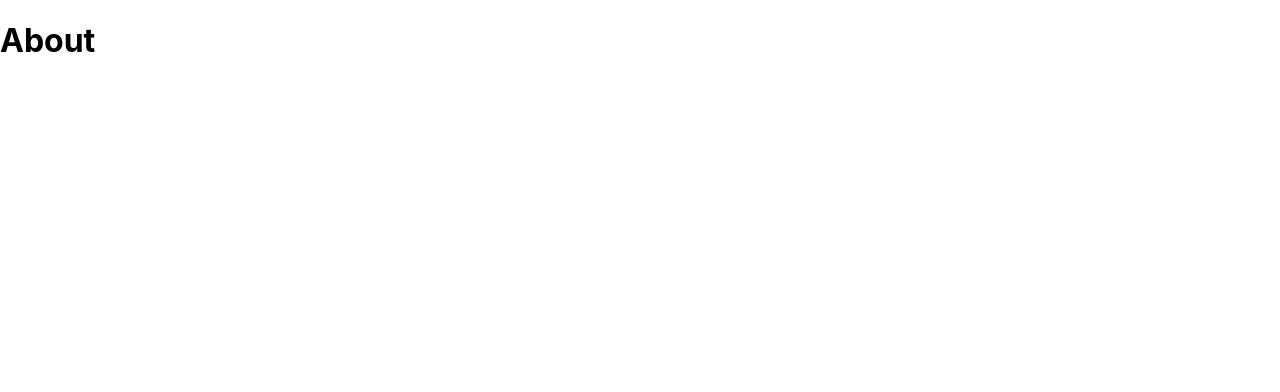
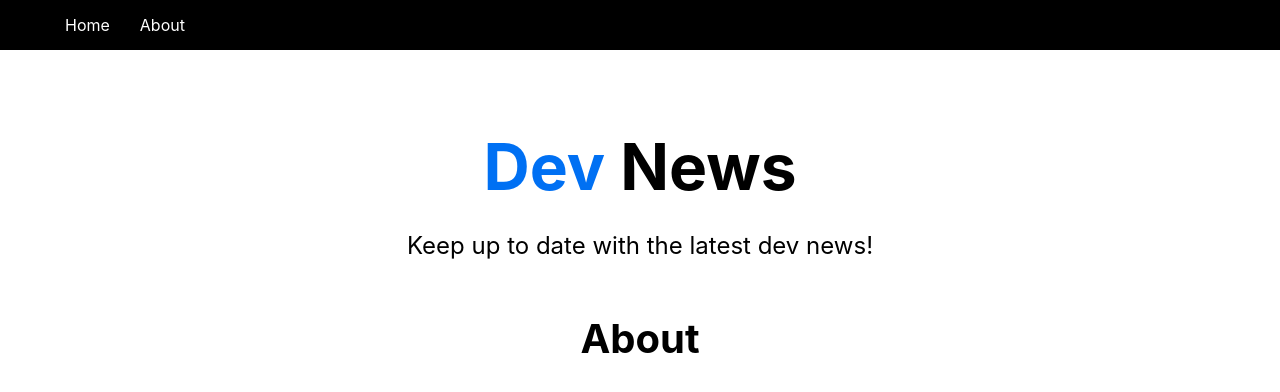
Before and after one commit to rafael-lua/next-crash-course, a Next.js app: page /about in a window 1280 px wide. Shown: the top 392 px of the page. Built offline with nearby package versions, Linux system fonts and the light colour scheme.

Commit message:
Added header, nav and layout components (+minor changes)

```diff
--- /dev/null
+++ b/components/Header.js
@@ -0,0 +1,12 @@
+import headerStyles from "../styles/Header.module.css";
+
+const Header = () => {
+  return (
+    <div>
+      <h1 className={headerStyles.title}> <span>Dev</span> News</h1>
+      <p className={headerStyles.description}>Keep up to date with the latest dev news!</p>
+    </div>
+  )
+}
+
+export default Header
--- /dev/null
+++ b/components/Layout.js
@@ -0,0 +1,19 @@
+import Nav from "./Nav";
+import Header from "./Header";
+import styles from "../styles/Layout.module.css";
+
+const Layout = (props) => {
+  return (
+    <>
+      <Nav />
+      <div className={styles.container}>
+        <main className={styles.main}>
+          <Header />
+          {props.children} {/* This is the whole app coming from _app */}
+        </main>
+      </div>
+    </>
+  )
+}
+
+export default Layout
--- /dev/null
+++ b/components/Nav.js
@@ -0,0 +1,19 @@
+import Link from "next/link";
+import navStyles from "../styles/Nav.module.css";
+
+const Nav = () => {
+  return (
+    <nav className={navStyles.nav}>
+      <ul>
+        <li>
+          <Link href="/">Home</Link>
+        </li>
+        <li>
+          <Link href="/about">About</Link>
+        </li>
+      </ul>
+    </nav>
+  )
+}
+
+export default Nav
--- a/pages/_app.js
+++ b/pages/_app.js
@@ -1,7 +1,12 @@
-import '../styles/globals.css'
+import Layout from "../components/Layout";
+import "../styles/globals.css";
 
 function MyApp({ Component, pageProps }) {
-  return <Component {...pageProps} />
+  return (
+    <Layout>
+      <Component {...pageProps} />
+    </Layout>
+  )
 }
 
 export default MyApp
--- a/pages/about.js
+++ b/pages/about.js
@@ -1,8 +1,13 @@
-
+import Head from 'next/head'
 
 const about = () => {
   return (
     <div>
+      <Head>
+        <title>Next Crash Course</title>
+        <meta name="keywords" content="next, learning react" />
+      </Head>
+
       <h1>About</h1>
     </div>
   )
--- /dev/null
+++ b/styles/Header.module.css
@@ -0,0 +1,31 @@
+.title a,
+.title span {
+  color: #0070f3;
+  text-decoration: none;
+}
+
+.title a:hover,
+.title a:focus,
+.title a:active {
+  text-decoration: underline;
+}
+
+.title {
+  margin: 0;
+  line-height: 1.15;
+  font-size: 4rem;
+}
+
+.title,
+.description {
+  text-align: center;
+}
+
+.description {
+  line-height: 1.5;
+  font-size: 1.5rem;
+}
+
+.imred {
+  color: red !important;
+}
--- a/styles/Home.module.css
+++ b/styles/Layout.module.css
@@ -3,7 +3,7 @@
   padding: 0 0.5rem;
   display: flex;
   flex-direction: column;
-  justify-content: center;
+  justify-content: flex-start;
   align-items: center;
 }
 
@@ -12,8 +12,9 @@
   flex: 1;
   display: flex;
   flex-direction: column;
-  justify-content: center;
+  justify-content: flex-start;
   align-items: center;
+  font-size: 1.25rem;
 }
 
 .footer {
--- /dev/null
+++ b/styles/Nav.module.css
@@ -0,0 +1,20 @@
+.nav {
+  height: 50px;
+  padding: 10px;
+  background: #000;
+  color: #fff;
+  display: flex;
+  align-items: center;
+  justify-content: flex-start;
+}
+
+.nav ul {
+  display: flex;
+  justify-content: center;
+  align-items: center;
+  list-style: none;
+}
+
+.nav ul li a {
+  margin: 5px 15px;
+}
```
